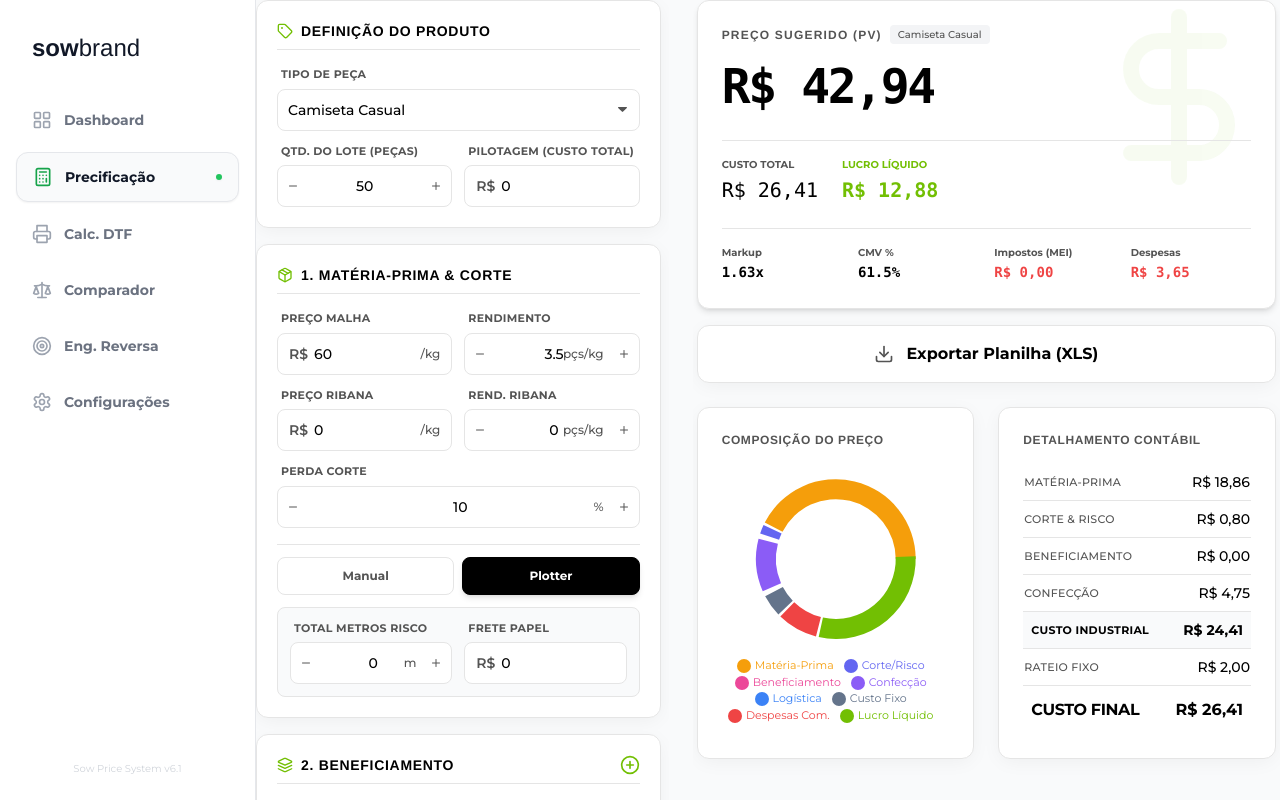
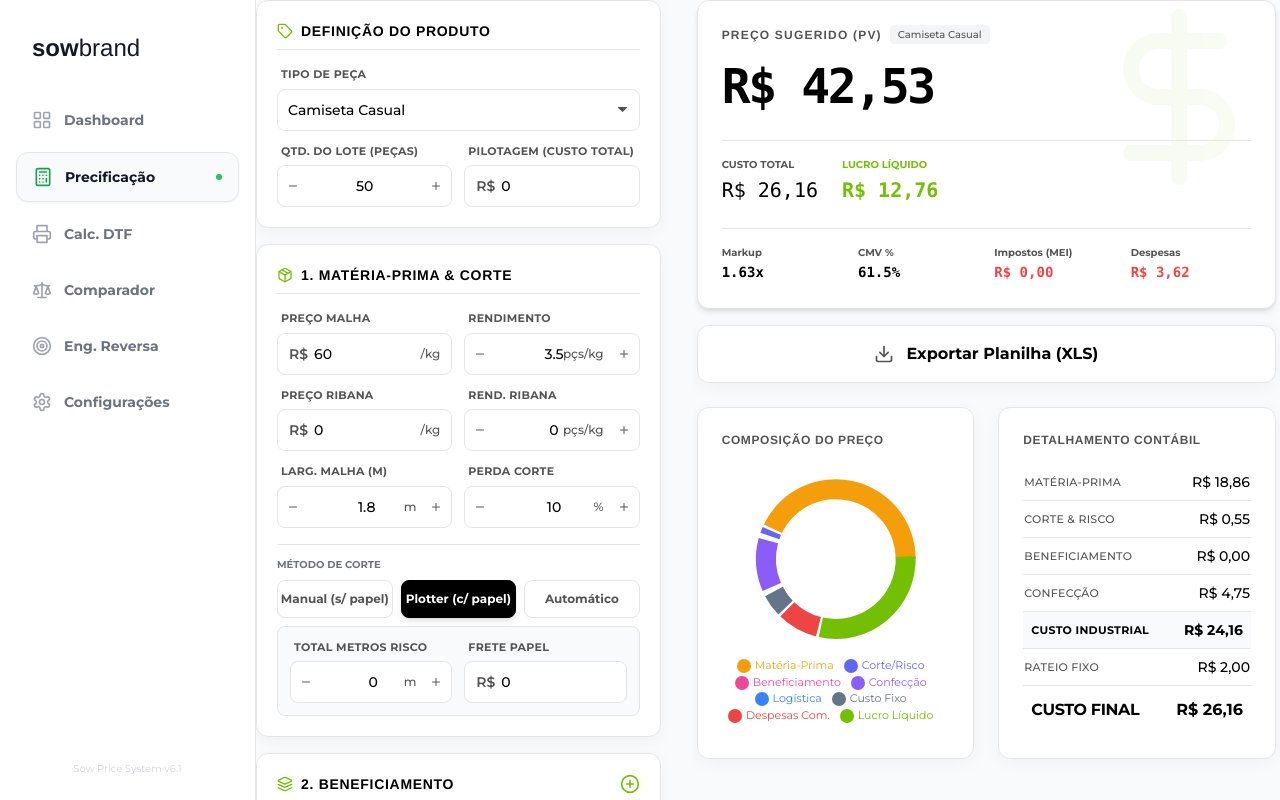
Before and after one commit to sowbrand/sow-price-architect-V2, a React (Vite) app: page / in a window 1280 px wide. Both pictures are taken after a click on the button 144 px from the left and 264 px from the top of the page. Built offline with nearby package versions, Linux system fonts and the light colour scheme.

Commit message:
novos-precos

```diff
--- a/constants/defaults.ts
+++ b/constants/defaults.ts
@@ -1,6 +1,5 @@
 import { SettingsData } from '../types';
 
-// Valores extraídos da Tabela de Preços Atualizada (Silk Screen)
 export const DEFAULT_SILK_PRICES = {
   small: {
     firstColor: 4.50,
@@ -16,17 +15,16 @@ export const DEFAULT_SILK_PRICES = {
   }
 };
 
-// Custos de Serviços Terceirizados (Base para Reset)
 export const DEFAULT_SERVICE_COSTS = {
-  cuttingManual: 1.50,
-  cuttingPlotter: 0.80,
-  plotterPaper: 5.70,      // Atualizado R$ 5,70
-  sewingStandard: 4.75,    // Atualizado R$ 4,75
+  cuttingManual: 0.70,        // Risco Manual
+  cuttingManualPlotter: 0.55, // Risco Impresso
+  cuttingMachine: 0.80,       // Automático
+  plotterPaper: 5.70,
+  sewingStandard: 4.75,
   dtfPrintMeter: 60.00,
   dtfApplication: 4.00
 };
 
-// Configurações Iniciais Completas
 export const INITIAL_SETTINGS: SettingsData = {
   monthlyFixedCosts: 2000,
   estimatedMonthlyProduction: 1000,
@@ -40,22 +38,22 @@ export const INITIAL_SETTINGS: SettingsData = {
   serviceCosts: DEFAULT_SERVICE_COSTS
 };
 
-// Produto Inicial Padrão (Reset) - ETAPA 2 (Com novos campos)
 export const INITIAL_PRODUCT: any = {
   productCategory: 'Camiseta Casual',
   customProductName: '',
 
-  // Matéria Prima (Malha)
-  fabricPricePerKg: 60.00, // Atualizado R$ 60,00
-  piecesPerKg: 3.5,        // Atualizado 3.5
-  lossPercentage: 10,      // Atualizado 10%
+  // Malha
+  fabricPricePerKg: 60.00,
+  piecesPerKg: 3.5,
+  lossPercentage: 10,
+  fabricWidth: 1.80, // Largura padrão da malha
 
-  // Matéria Prima (Ribana - NOVO)
+  // Ribana
   ribanaPricePerKg: 0.00,
   ribanaYield: 0.00,
 
-  // Corte
-  cuttingType: 'PLOTTER',
+  // Corte (Padrão: Manual com Plotter)
+  cuttingType: 'MANUAL_PLOTTER',
   plotterMetersTotal: 0,
   plotterFreight: 0,
   cuttingLaborCost: 0,
@@ -68,15 +66,15 @@ export const INITIAL_PRODUCT: any = {
   finishingCost: 0.00,
   packagingCost: 0.00,
 
-  // Aviamentos (NOVO)
+  // Aviamentos
   aviamentosCost: 0.00,
 
-  // Pilotagem (NOVO)
+  // Pilotagem
   pilotingCost: 0.00,
 
   // Logística
   logisticsTotalCost: 0.00,
-  freightOutCost: 0.00, // Entrega Cliente (NOVO)
+  freightOutCost: 0.00,
 
   batchSize: 50,
   targetMargin: 30
--- a/types.ts
+++ b/types.ts
@@ -14,7 +14,8 @@ export interface SilkPriceTable {
 
 export interface ServicesCosts {
   cuttingManual: number;
-  cuttingPlotter: number;
+  cuttingManualPlotter: number; // NOVO: Risco Plotado + Corte Manual
+  cuttingMachine: number;       // NOVO: Corte Automático
   plotterPaper: number;
   sewingStandard: number;
   dtfPrintMeter: number;
@@ -24,10 +25,9 @@ export interface ServicesCosts {
 export interface SettingsData {
   monthlyFixedCosts: number;
   estimatedMonthlyProduction: number;
-  // Regime Tributário
   taxRegime: 'SIMPLES' | 'MEI';
-  defaultTaxRate: number; // Porcentagem (%) para Simples Nacional
-  meiDasTax: number;      // Valor Fixo (R$) para MEI
+  defaultTaxRate: number;
+  meiDasTax: number;
   defaultCardRate: number;
   defaultMarketingRate: number;
   defaultCommissionRate: number;
@@ -46,7 +46,6 @@ export interface Embellishment {
   embroideryStitchCount?: number;
   embroideryCostPerThousand?: number;
   dtfMetersUsed?: number;
-  calculatedUnitCost?: number;
   printUnitCost?: number;
 }
 
@@ -58,13 +57,14 @@ export interface ProductInput {
   fabricPricePerKg: number;
   piecesPerKg: number;
   lossPercentage: number;
+  fabricWidth: number; // NOVO: Largura da Malha (para validar plotter)
 
-  // NOVOS CAMPOS: Ribana
+  // Ribana
   ribanaPricePerKg: number;
-  ribanaYield: number; // Rendimento (pçs/kg)
+  ribanaYield: number;
 
   // Corte
-  cuttingType: 'MANUAL' | 'PLOTTER';
+  cuttingType: 'MANUAL_RISCO' | 'MANUAL_PLOTTER' | 'MACHINE'; // Tipos atualizados
   plotterMetersTotal: number;
   plotterFreight: number;
   cuttingLaborCost: number;
@@ -76,15 +76,15 @@ export interface ProductInput {
   finishingCost: number;
   packagingCost: number;
 
-  // NOVOS CAMPOS: Aviamentos
-  aviamentosCost: number; // Por peça (etiqueta, viés, etc)
+  // Aviamentos
+  aviamentosCost: number;
 
   // Logística
-  logisticsTotalCost: number; // Entrada
-  freightOutCost: number;     // Saída (Cliente - NOVO CAMPO)
+  logisticsTotalCost: number;
+  freightOutCost: number;
 
-  // NOVO CAMPO: Pilotagem
-  pilotingCost: number; // Custo fixo do desenvolvimento
+  // Pilotagem
+  pilotingCost: number;
 
   batchSize: number;
   targetMargin: number;
--- a/utils/pricingEngine.ts
+++ b/utils/pricingEngine.ts
@@ -1,30 +1,37 @@
 import type { ProductInput, SettingsData, CalculationResult } from '../types';
 
-// --- LÓGICA DE PRECIFICAÇÃO (CUSTO -> PREÇO) ---
 export const calculateScenario = (input: ProductInput, settings: SettingsData): CalculationResult => {
     const warnings: string[] = [];
     const safeBatchSize = input.batchSize > 0 ? input.batchSize : 1;
 
-    // 1. Matéria-Prima (Malha + Ribana)
+    // 1. Matéria-Prima
     const fabricBase = input.piecesPerKg > 0 ? input.fabricPricePerKg / input.piecesPerKg : 0;
-
-    // Cálculo Ribana: Se houver rendimento, calcula o custo. Se não, é zero.
     const ribanaBase = input.ribanaYield > 0 ? input.ribanaPricePerKg / input.ribanaYield : 0;
-
-    // Soma Malha + Ribana e aplica a perda de corte em ambos
     const materialUnit = (fabricBase + ribanaBase) * (1 + input.lossPercentage / 100);
 
-    // 2. Risco e Corte
+    // 2. Risco e Corte (Lógica Avançada)
     let plotterUnit = 0;
     let cuttingLaborUnit = 0;
 
-    if (input.cuttingType === 'MANUAL') {
+    // Validação de Largura do Plotter
+    if ((input.cuttingType === 'MANUAL_PLOTTER' || input.cuttingType === 'MACHINE') && input.fabricWidth > 1.83) {
+        warnings.push("⚠️ Largura da Malha excede o limite do Plotter (1.83m).");
+    }
+
+    if (input.cuttingType === 'MANUAL_RISCO') {
+        // Corte Manual Puro (Sem custo de papel)
         plotterUnit = 0;
         cuttingLaborUnit = settings.serviceCosts.cuttingManual;
-    } else {
+    } else if (input.cuttingType === 'MANUAL_PLOTTER') {
+        // Corte Manual com Risco Impresso
         const paperCost = input.plotterMetersTotal * settings.serviceCosts.plotterPaper;
         plotterUnit = (paperCost + input.plotterFreight) / safeBatchSize;
-        cuttingLaborUnit = settings.serviceCosts.cuttingPlotter;
+        cuttingLaborUnit = settings.serviceCosts.cuttingManualPlotter;
+    } else if (input.cuttingType === 'MACHINE') {
+        // Corte Automático (Audaces)
+        const paperCost = input.plotterMetersTotal * settings.serviceCosts.plotterPaper;
+        plotterUnit = (paperCost + input.plotterFreight) / safeBatchSize;
+        cuttingLaborUnit = settings.serviceCosts.cuttingMachine;
     }
 
     // 3. Beneficiamento
@@ -59,16 +66,14 @@ export const calculateScenario = (input: ProductInput, settings: SettingsData):
         processingUnit += itemCost;
     });
 
-    // 4. Confecção e Logística
-    // Soma Aviamentos e Embalagem ao custo de confecção
+    // 4. Confecção
     const sewingUnit = input.sewingCost + input.finishingCost + input.aviamentosCost;
 
-    // Logística Entrada (rateada) + Embalagem + Frete Saída (direto)
+    // 5. Logística
     const logisticsFuelPerUnit = input.logisticsTotalCost / safeBatchSize;
     const logisticsInUnit = logisticsFuelPerUnit + input.packagingCost + input.freightOutCost;
 
-    // 5. Custos Industriais e Fixos
-    // Adiciona o custo de Pilotagem (Custo fixo do modelo rateado)
+    // 6. Pilotagem e Custos Finais
     const pilotingUnit = input.pilotingCost / safeBatchSize;
 
     const industrialCostUnit = materialUnit + plotterUnit + cuttingLaborUnit + processingUnit + sewingUnit + logisticsInUnit + pilotingUnit;
@@ -77,7 +82,6 @@ export const calculateScenario = (input: ProductInput, settings: SettingsData):
 
     const totalProductionCost = industrialCostUnit + fixedOverheadUnit;
 
-    // 6. Formação de Preço (Markup)
     let appliedTaxRate = settings.taxRegime === 'MEI' ? 0 : settings.defaultTaxRate;
     if (settings.taxRegime === 'MEI' && !warnings.some(w => w.includes('MEI'))) {
         warnings.push("ℹ️ MEI: Imposto 0% considerado.");
@@ -94,7 +98,6 @@ export const calculateScenario = (input: ProductInput, settings: SettingsData):
         suggestedSalePrice = totalProductionCost / divisor;
     }
 
-    // 7. Detalhamento Final
     const taxesUnit = suggestedSalePrice * (appliedTaxRate / 100);
     const cardFeesUnit = suggestedSalePrice * (settings.defaultCardRate / 100);
     const marketingUnit = suggestedSalePrice * (settings.defaultMarketingRate / 100);
@@ -110,7 +113,6 @@ export const calculateScenario = (input: ProductInput, settings: SettingsData):
     };
 };
 
-// --- ENGENHARIA REVERSA ---
 export const calculateReverse = (targetPrice: number, input: ProductInput, settings: SettingsData): CalculationResult => {
     const warnings: string[] = [];
 
--- a/views/PricingCalculator.tsx
+++ b/views/PricingCalculator.tsx
@@ -1,4 +1,5 @@
-import React, { useState, useEffect, useRef } from 'react';
+import * as React from 'react';
+import { useState, useEffect, useRef } from 'react';
 import { Tag, Package, Layers, Truck, TrendingUp, PlusCircle, Trash2, CheckCircle2, Download, RefreshCw, X, Printer, DollarSign, Info } from 'lucide-react';
 import { PieChart, Pie, Cell, ResponsiveContainer, Tooltip, Legend } from 'recharts';
 import * as XLSX from 'xlsx';
@@ -153,6 +154,7 @@ export const PricingCalculator: React.FC<PricingCalculatorProps> = ({ settings }
         {/* COLUNA ESQUERDA: INPUTS */}
         <div className="lg:col-span-5 space-y-4 overflow-y-auto pr-2 pb-24 h-full scrollbar-thin">
 
+            {/* 1. DEFINIÇÃO DO PRODUTO */}
             <div className="bg-white p-5 rounded-xl border border-sow-border shadow-soft">
                 <div className="flex items-center gap-2 mb-4 text-sow-black border-b border-sow-border pb-2"><Tag className="w-4 h-4 text-sow-green" /><h3 className="font-helvetica font-bold text-sm uppercase tracking-wider">Definição do Produto</h3></div>
                 <div className="space-y-3">
@@ -160,31 +162,39 @@ export const PricingCalculator: React.FC<PricingCalculatorProps> = ({ settings }
                     {input.productCategory === 'Outro' && <InputGroup label="Nome Personalizado" name="customProductName" value={input.customProductName} onChange={handleChange} type="text" />}
                     <div className="grid grid-cols-2 gap-3">
                         <InputGroup label="Qtd. do Lote (Peças)" name="batchSize" value={input.batchSize} onChange={handleChange} type="number" step="1" min="1" onKeyDown={blockDecimals} />
-                        {/* NOVO CAMPO: CUSTO PILOTAGEM */}
                         <InputGroup label="Pilotagem (Custo Total)" name="pilotingCost" value={input.pilotingCost} onChange={handleChange} type="number" prefix="R$" />
                     </div>
                 </div>
             </div>
 
+            {/* 2. MATÉRIA-PRIMA & CORTE (AQUI ESTÃO AS MUDANÇAS DA ETAPA 3) */}
             <div className="bg-white p-5 rounded-xl border border-sow-border shadow-soft">
               <div className="flex items-center gap-2 mb-4 text-sow-black border-b border-sow-border pb-2"><Package className="w-4 h-4 text-sow-green" /><h3 className="font-helvetica font-bold text-sm uppercase tracking-wider">1. Matéria-Prima & Corte</h3></div>
               <div className="grid grid-cols-2 gap-3">
                   <InputGroup label="Preço Malha" name="fabricPricePerKg" value={input.fabricPricePerKg} onChange={handleChange} type="number" prefix="R$" suffix="/kg" />
                   <InputGroup label="Rendimento" name="piecesPerKg" value={input.piecesPerKg} onChange={handleChange} type="number" suffix="pçs/kg" step="0.1" />
 
-                  {/* NOVOS CAMPOS: RIBANA */}
                   <InputGroup label="Preço Ribana" name="ribanaPricePerKg" value={input.ribanaPricePerKg} onChange={handleChange} type="number" prefix="R$" suffix="/kg" />
                   <InputGroup label="Rend. Ribana" name="ribanaYield" value={input.ribanaYield} onChange={handleChange} type="number" suffix="pçs/kg" step="0.1" />
 
-                  <div className="col-span-2"><InputGroup label="Perda Corte" name="lossPercentage" value={input.lossPercentage} onChange={handleChange} type="number" suffix="%" /></div>
+                  {/* NOVO CAMPO: LARGURA DA MALHA */}
+                  <InputGroup label="Larg. Malha (m)" name="fabricWidth" value={input.fabricWidth || 0} onChange={handleChange} type="number" step="0.01" suffix="m" />
+                  <InputGroup label="Perda Corte" name="lossPercentage" value={input.lossPercentage} onChange={handleChange} type="number" suffix="%" />
 
                   <div className="col-span-2 border-t border-sow-border pt-3 mt-1">
-                      <div className="flex gap-2 mb-3">
-                          <button onClick={() => setInput(prev => ({...prev, cuttingType: 'MANUAL'}))} className={getSelectionButtonClass(input.cuttingType === 'MANUAL')}>Manual</button>
-                          <button onClick={() => setInput(prev => ({...prev, cuttingType: 'PLOTTER'}))} className={getSelectionButtonClass(input.cuttingType === 'PLOTTER')}>Plotter</button>
+                      <div className="flex flex-col gap-2">
+                          <label className="text-[10px] font-bold text-gray-500 uppercase">Método de Corte</label>
+                          {/* 3 OPÇÕES DE CORTE */}
+                          <div className="flex gap-2 mb-2">
+                              <button onClick={() => setInput(prev => ({...prev, cuttingType: 'MANUAL_RISCO'}))} className={getSelectionButtonClass(input.cuttingType === 'MANUAL_RISCO')}>Manual (s/ papel)</button>
+                              <button onClick={() => setInput(prev => ({...prev, cuttingType: 'MANUAL_PLOTTER'}))} className={getSelectionButtonClass(input.cuttingType === 'MANUAL_PLOTTER')}>Plotter (c/ papel)</button>
+                              <button onClick={() => setInput(prev => ({...prev, cuttingType: 'MACHINE'}))} className={getSelectionButtonClass(input.cuttingType === 'MACHINE')}>Automático</button>
+                          </div>
                       </div>
-                      {input.cuttingType === 'PLOTTER' && (
-                          <div className="bg-sow-light p-3 rounded-lg border border-sow-border grid grid-cols-2 gap-3">
+
+                      {/* CUSTO DE PAPEL SÓ APARECE SE FOR PLOTTER OU MÁQUINA */}
+                      {(input.cuttingType === 'MANUAL_PLOTTER' || input.cuttingType === 'MACHINE') && (
+                          <div className="bg-sow-light p-3 rounded-lg border border-sow-border grid grid-cols-2 gap-3 animate-fade-in">
                               <InputGroup label="Total Metros Risco" name="plotterMetersTotal" value={input.plotterMetersTotal} onChange={handleChange} type="number" suffix="m" />
                               <InputGroup label="Frete Papel" name="plotterFreight" value={input.plotterFreight} onChange={handleChange} type="number" prefix="R$" />
                           </div>
@@ -193,6 +203,7 @@ export const PricingCalculator: React.FC<PricingCalculatorProps> = ({ settings }
               </div>
             </div>
 
+            {/* 3. BENEFICIAMENTO */}
             <div className="bg-white p-5 rounded-xl border border-sow-border shadow-soft">
               <div className="flex items-center justify-between mb-4 border-b border-sow-border pb-2">
                   <div className="flex items-center gap-2 text-sow-black"><Layers className="w-4 h-4 text-sow-green" /><h3 className="font-helvetica font-bold text-sm uppercase tracking-wider">2. Beneficiamento</h3></div>
@@ -252,24 +263,24 @@ export const PricingCalculator: React.FC<PricingCalculatorProps> = ({ settings }
               </div>
             </div>
 
+            {/* 4. CONFECÇÃO & LOGÍSTICA */}
             <div className="bg-white p-5 rounded-xl border border-sow-border shadow-soft">
                <div className="flex items-center gap-2 mb-4 text-sow-black border-b border-sow-border pb-2"><Truck className="w-4 h-4 text-sow-green" /><h3 className="font-helvetica font-bold text-sm uppercase tracking-wider">3. Confecção & Logística</h3></div>
                <div className="grid grid-cols-2 gap-3">
                    <InputGroup label="Costura (Un)" name="sewingCost" value={input.sewingCost} onChange={handleChange} type="number" prefix="R$" />
                    <InputGroup label="Revisão/Acab." name="finishingCost" value={input.finishingCost} onChange={handleChange} type="number" prefix="R$" />
 
-                   {/* NOVO CAMPO: AVIAMENTOS */}
                    <InputGroup label="Aviamentos (Un)" name="aviamentosCost" value={input.aviamentosCost} onChange={handleChange} type="number" prefix="R$" />
                    <InputGroup label="Embalagem (Un)" name="packagingCost" value={input.packagingCost} onChange={handleChange} type="number" prefix="R$" />
 
                    <div className="col-span-2 bg-sow-light p-3 rounded-lg border border-sow-border grid grid-cols-2 gap-3">
                        <InputGroup label="Logística (Entrada)" name="logisticsTotalCost" value={input.logisticsTotalCost} onChange={handleChange} type="number" prefix="R$" />
-                       {/* NOVO CAMPO: FRETE SAÍDA */}
                        <InputGroup label="Frete Saída (Cliente)" name="freightOutCost" value={input.freightOutCost} onChange={handleChange} type="number" prefix="R$" />
                    </div>
                </div>
             </div>
 
+            {/* 5. ESTRATÉGIA */}
             <div className="bg-white p-5 rounded-xl border-l-4 border-l-sow-green shadow-soft">
                <div className="flex items-center gap-2 mb-4 text-sow-black border-b border-sow-border pb-2"><TrendingUp className="w-4 h-4 text-sow-green" /><h3 className="font-helvetica font-bold text-sm uppercase tracking-wider">4. Estratégia</h3></div>
                <InputGroup label="Margem Líquida Desejada" name="targetMargin" value={input.targetMargin} onChange={handleChange} type="number" suffix="%" />
--- a/views/Settings.tsx
+++ b/views/Settings.tsx
@@ -20,7 +20,6 @@ export const Settings: React.FC<SettingsProps> = ({ data, onSave }) => {
 
   const handleChange = (section: keyof SettingsData, field: string | null, value: any) => {
     setFormData(prev => {
-      // Se mudou o campo ServiceCosts (objeto aninhado)
       if (field && typeof prev[section] === 'object') {
         return {
           ...prev,
@@ -31,12 +30,10 @@ export const Settings: React.FC<SettingsProps> = ({ data, onSave }) => {
         };
       }
 
-      // Lógica específica: Se mudar o regime para MEI, garantimos que o DAS tenha um valor
       if (section === 'taxRegime' && value === 'MEI' && !prev.meiDasTax) {
-          return { ...prev, taxRegime: value, meiDasTax: 75.00 }; // Valor padrão sugerido
+          return { ...prev, taxRegime: value, meiDasTax: 75.00 };
       }
 
-      // Se mudou um campo direto (ex: monthlyFixedCosts ou taxRegime)
       return { ...prev, [section]: value };
     });
     setHasChanges(true);
@@ -50,7 +47,6 @@ export const Settings: React.FC<SettingsProps> = ({ data, onSave }) => {
   return (
     <div className="h-full flex flex-col font-montserrat bg-gray-50 overflow-y-auto p-6 scrollbar-thin">
 
-      {/* CABEÇALHO */}
       <div className="flex justify-between items-center mb-6">
         <div>
           <h2 className="text-2xl font-helvetica font-bold text-sow-black">Configurações Globais</h2>
@@ -69,10 +65,8 @@ export const Settings: React.FC<SettingsProps> = ({ data, onSave }) => {
         </button>
       </div>
 
-      {/* GRID DE CARDS */}
       <div className="grid grid-cols-1 lg:grid-cols-2 gap-6 pb-20">
 
-        {/* CARD 1: CUSTOS FIXOS */}
         <div className="bg-white p-6 rounded-xl border border-sow-border shadow-soft">
           <h3 className="font-bold text-sow-black mb-4 uppercase text-sm border-b pb-2">Estrutura da Empresa</h3>
           <div className="space-y-4">
@@ -81,7 +75,6 @@ export const Settings: React.FC<SettingsProps> = ({ data, onSave }) => {
           </div>
         </div>
 
-        {/* CARD 2: IMPOSTOS */}
         <div className="bg-white p-6 rounded-xl border border-sow-border shadow-soft">
           <h3 className="font-bold text-sow-black mb-4 uppercase text-sm border-b pb-2">Financeiro & Comercial</h3>
           <div className="space-y-4">
@@ -98,7 +91,6 @@ export const Settings: React.FC<SettingsProps> = ({ data, onSave }) => {
                  </select>
                </div>
 
-               {/* LÓGICA DE EXIBIÇÃO CONDICIONAL */}
                {formData.taxRegime === 'MEI' ? (
                    <InputGroup
                       label="Taxa Mensal DAS"
@@ -128,18 +120,19 @@ export const Settings: React.FC<SettingsProps> = ({ data, onSave }) => {
           </div>
         </div>
 
-        {/* CARD 3: CUSTOS DE SERVIÇO */}
         <div className="bg-white p-6 rounded-xl border border-sow-border shadow-soft lg:col-span-2">
           <h3 className="font-bold text-sow-black mb-4 uppercase text-sm border-b pb-2">Custos de Serviços (Mão de Obra e Insumos)</h3>
           <div className="grid grid-cols-1 md:grid-cols-3 gap-6">
              <div className="space-y-3">
                 <span className="text-xs font-bold text-purple-600 block">Corte & Risco</span>
-                <InputGroup label="Corte Manual (Un)" name="cutM" value={formData.serviceCosts.cuttingManual} onChange={(e) => handleChange('serviceCosts', 'cuttingManual', parseFloat(e.target.value))} type="number" prefix="R$" />
-                <InputGroup label="Corte Plotter (Un)" name="cutP" value={formData.serviceCosts.cuttingPlotter} onChange={(e) => handleChange('serviceCosts', 'cuttingPlotter', parseFloat(e.target.value))} type="number" prefix="R$" />
+                {/* CAMPOS ATUALIZADOS PARA OS 3 TIPOS */}
+                <InputGroup label="Corte Manual s/ Plotter (Un)" name="cutM" value={formData.serviceCosts.cuttingManual} onChange={(e) => handleChange('serviceCosts', 'cuttingManual', parseFloat(e.target.value))} type="number" prefix="R$" />
+                <InputGroup label="Corte Manual c/ Plotter (Un)" name="cutMP" value={formData.serviceCosts.cuttingManualPlotter} onChange={(e) => handleChange('serviceCosts', 'cuttingManualPlotter', parseFloat(e.target.value))} type="number" prefix="R$" />
+                <InputGroup label="Corte Automático (Un)" name="cutMach" value={formData.serviceCosts.cuttingMachine} onChange={(e) => handleChange('serviceCosts', 'cuttingMachine', parseFloat(e.target.value))} type="number" prefix="R$" />
                 <InputGroup label="Papel Plotter (Metro)" name="pap" value={formData.serviceCosts.plotterPaper} onChange={(e) => handleChange('serviceCosts', 'plotterPaper', parseFloat(e.target.value))} type="number" prefix="R$" />
              </div>
              <div className="space-y-3">
-                <span className="text-xs font-bold text-purple-600 block">DTF (Interno)</span>
+                <span className="text-xs font-bold text-purple-600 block">DTF</span>
                 <InputGroup label="Custo Impressão (Metro)" name="dtfP" value={formData.serviceCosts.dtfPrintMeter} onChange={(e) => handleChange('serviceCosts', 'dtfPrintMeter', parseFloat(e.target.value))} type="number" prefix="R$" />
                 <InputGroup label="Custo Aplicação (Un)" name="dtfA" value={formData.serviceCosts.dtfApplication} onChange={(e) => handleChange('serviceCosts', 'dtfApplication', parseFloat(e.target.value))} type="number" prefix="R$" />
              </div>
```
Also changed, not shown: App.tsx (+18 -17 lines).
